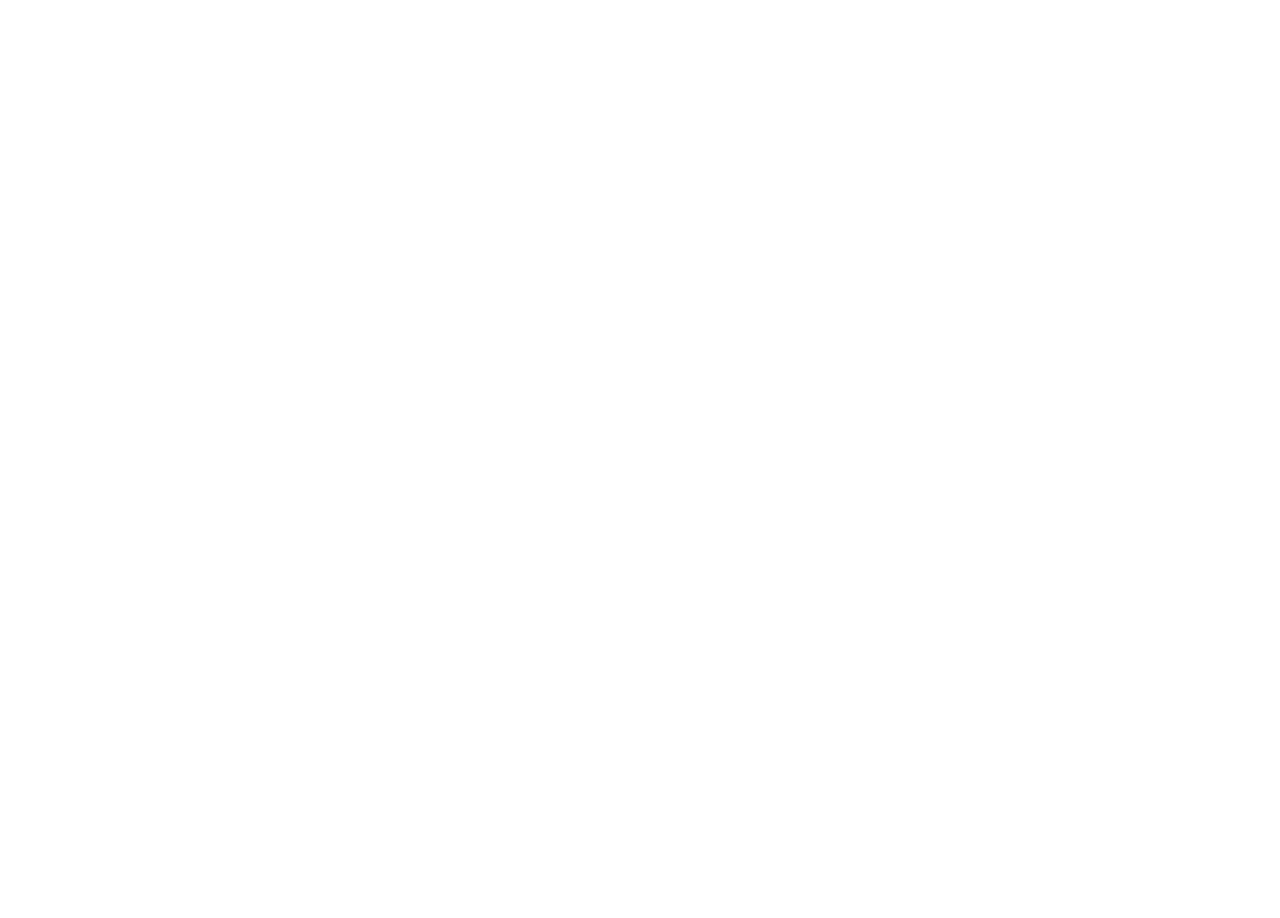
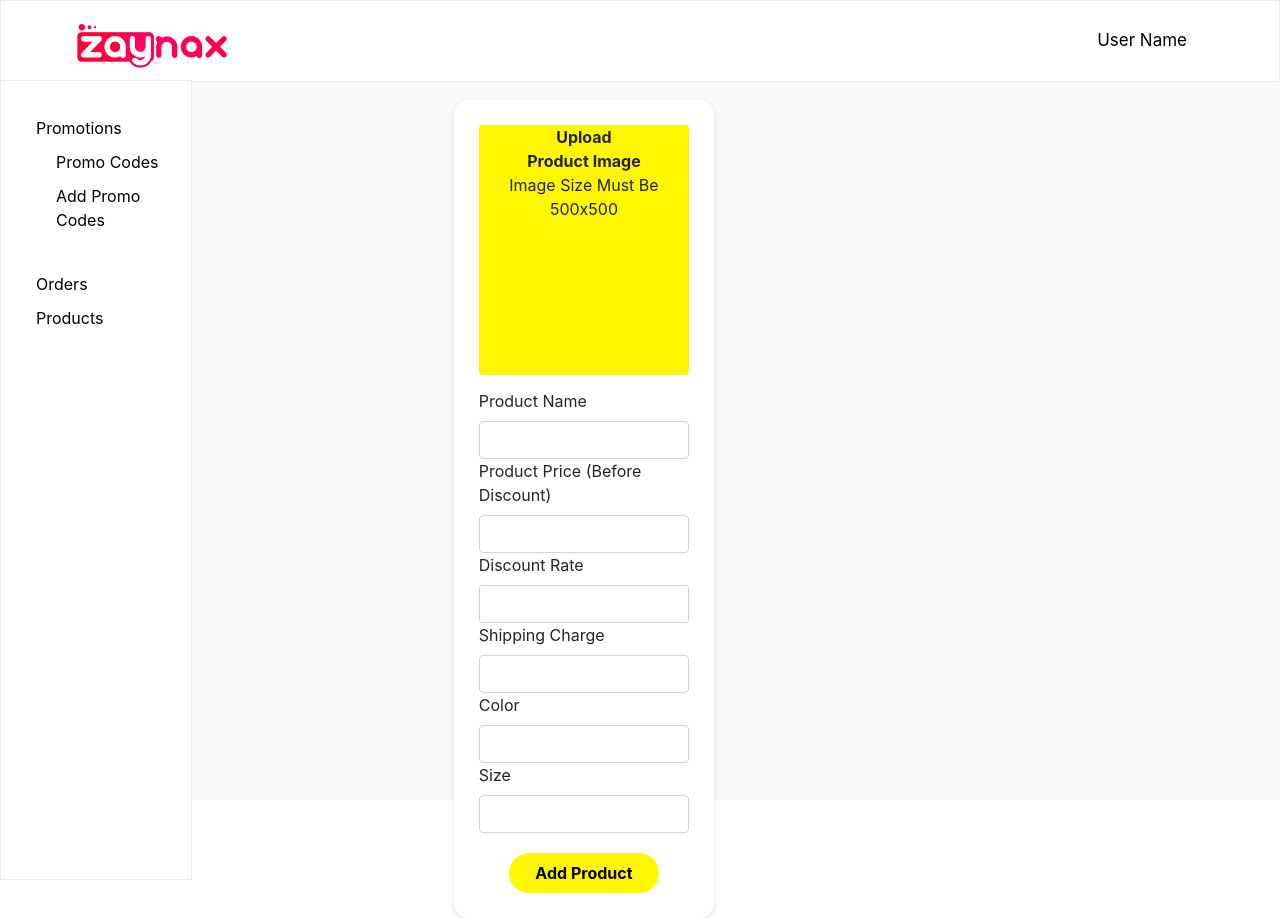
Before and after one commit to psimanta/zaynax-frontend, a React (Create React App) app: page /add-product in a window 1280 px wide. Before the commit the page ends 800 px from the top, so only its background shows below. Built offline with nearby package versions, Linux system fonts and the light colour scheme.

Commit message:
Product Upload Form

```diff
--- a/src/App.js
+++ b/src/App.js
@@ -5,6 +5,7 @@
 import Promotions from "./pages/Promotions";
 import Orders from "./pages/Orders";
 import AddPromo from "./pages/AddPromo";
+import AddProduct from "./pages/AddProduct";
 
 function App() {
   return (
@@ -14,6 +15,7 @@
         <Route path="/add-promo" exact component={AddPromo} />
         <Route path="/products" exact component={Products} />
         <Route path="/orders" exact component={Orders} />
+        <Route path="/add-product" exact component={AddProduct} />
       </Switch>
     </div>
   );
--- a/src/components/Button.css
+++ b/src/components/Button.css
@@ -1,4 +1,4 @@
-button {
+.button {
     border-radius: 23px;
     padding: 8px;
     margin-left: 10px;
--- a/src/components/Button.js
+++ b/src/components/Button.js
@@ -1,11 +1,12 @@
 import "./Button.css"
 import getBtnColor from "../utils/getBtnColor";
 
-const Button = ({ action, category }) => {
+const Button = ({ action, category, styleProps }) => {
     return (<button style={{
         backgroundColor: getBtnColor(category)[0],
-        color: getBtnColor(category)[1]
-    }}>
+        color: getBtnColor(category)[1],
+        ...styleProps
+    }} className="button">
         {action}
     </button>)
 }
--- /dev/null
+++ b/src/pages/AddProduct.css
@@ -0,0 +1,41 @@
+.form {
+    background-color: white;
+    padding: 25px;
+    box-shadow: 0px 3px 6px #0000001C;
+    border-radius: 15px;
+}
+
+.submit-btn {
+    margin-top: 20px;
+    width: 150px;
+    background-color: #FFF700;
+    color: black;
+    border-radius: 23px;
+    font-weight: bold;
+    border: none;
+    padding: 8px;
+}
+
+.upload-btn {
+    background: #FFF700 0% 0% no-repeat padding-box;
+    border-radius: 3px;
+    opacity: 1;
+    width: 100%;
+    border: none;
+    cursor: pointer;
+    overflow: hidden;
+    height: 250px;
+}
+
+.upload-btn-txt {
+    align-content: center;
+}
+
+input[type="file"] {
+    display: none;
+}
+
+.upload-img {
+    height: 100%;
+    object-fit: cover;
+}
--- /dev/null
+++ b/src/pages/AddProduct.js
@@ -0,0 +1,88 @@
+import { useState } from "react";
+import Layout from "./Layout"
+import "./AddProduct.css";
+
+const AddProduct = () => {
+    const [values, setValues] = useState({
+        name: "",
+        price: "",
+        discount: "",
+        shipping: "",
+        color: "",
+        size: ""
+    })
+    const [image, setImage] = useState({ preview: "", raw: "" });
+
+    const { name, price, discount, shipping, color, size } = values
+
+    const handleChange = e => {
+        setValues({
+            ...values,
+            [e.target.name]: e.target.value
+        })
+    }
+
+    const handleSubmit = e => {
+        e.preventDefault();
+        alert(JSON.stringify(values));
+    }
+
+    const handleUpload = async e => {
+        e.preventDefault();
+        const formData = new FormData();
+        formData.append("image", image.raw);
+    }
+
+    const handleImageChange = e => {
+        if (e.target.files.length) {
+            setImage({
+                preview: URL.createObjectURL(e.target.files[0]),
+                raw: e.target.files[0]
+            });
+        }
+    }
+
+    return (
+        <Layout>
+            <div className="row">
+                <div className="form offset-sm-3 col-sm-3 ">
+                    <form onSubmit={handleSubmit}>
+                        <input type="file" id="file" accept="image/*" onChange={handleImageChange} />
+                        <label htmlFor="file" className="upload-btn">
+                            {image.preview ? (<img src={image.preview} alt="Uploaded" className="upload-img" />) : (<center>
+                                <span className="upload-btn-txt">
+                                    <b>Upload
+                                        <br /> Product Image
+                                        <br />
+                                    </b>
+                                    Image Size Must Be
+                                    <br />
+                                    500x500
+                                </span>
+                            </center>)}
+
+                        </label>
+                        <br />
+                        {console.log(image)}
+                        <label htmlFor="name">Product Name</label>
+                        <input className="form-control" name="name" value={name} required onChange={handleChange} />
+                        <label htmlFor="pricec">Product Price (Before Discount)</label>
+                        <input className="form-control" name="price" value={price} type="number" required onChange={handleChange} />
+                        <label htmlFor="discount">Discount Rate</label>
+                        <input className="form-control" name="discount" value={discount} type="number" required onChange={handleChange} />
+                        <label htmlFor="shipping">Shipping Charge</label>
+                        <input className="form-control" name="shipping" type="number" value={shipping} required onChange={handleChange} />
+                        <label htmlFor="color">Color</label>
+                        <input className="form-control" name="color" value={color} required onChange={handleChange} />
+                        <label htmlFor="size">Size</label>
+                        <input className="form-control" name="size" value={size} required onChange={handleChange} />
+                        <center>
+                            <button type="submit" className="submit-btn">Add Product</button>
+                        </center>
+                    </form>
+                </div>
+            </div>
+        </Layout >
+    )
+}
+export default AddProduct;
--- a/src/pages/Orders.js
+++ b/src/pages/Orders.js
@@ -39,9 +39,9 @@
                         <tr>
                             <th width="5%">SL</th>
                             <th>Order No</th>
-                            <th>Item Price</th>
+                            <th width="18%">Item Price</th>
                             <th width="30%">Action</th>
-                            <th>Status</th>
+                            <th width="20%">Status</th>
                         </tr>
                     </thead>
                     <tbody>
--- /dev/null
+++ b/src/pages/Products.css
@@ -0,0 +1,3 @@
+.products {
+
+}
--- a/src/pages/Products.js
+++ b/src/pages/Products.js
@@ -1,8 +1,20 @@
+import { Link } from "react-router-dom"
 import Layout from "./Layout"
+import Button from "../components/Button"
 
 const Products = () => (
     <Layout>
-        Products
+        <div>
+            <Link to="/add-product">
+                <Button
+                    action="Add New Product"
+                    category="Add Product"
+                    styleProps={{ boxShadow: "0px 3px 6px #8A8A8A19", width: "190px" }}>Add New Product</Button>
+            </Link>
+        </div>
+        <div>
+
+        </div>
     </Layout>
 )
 
```
Also changed, not shown: src/components/Card.js (added).
